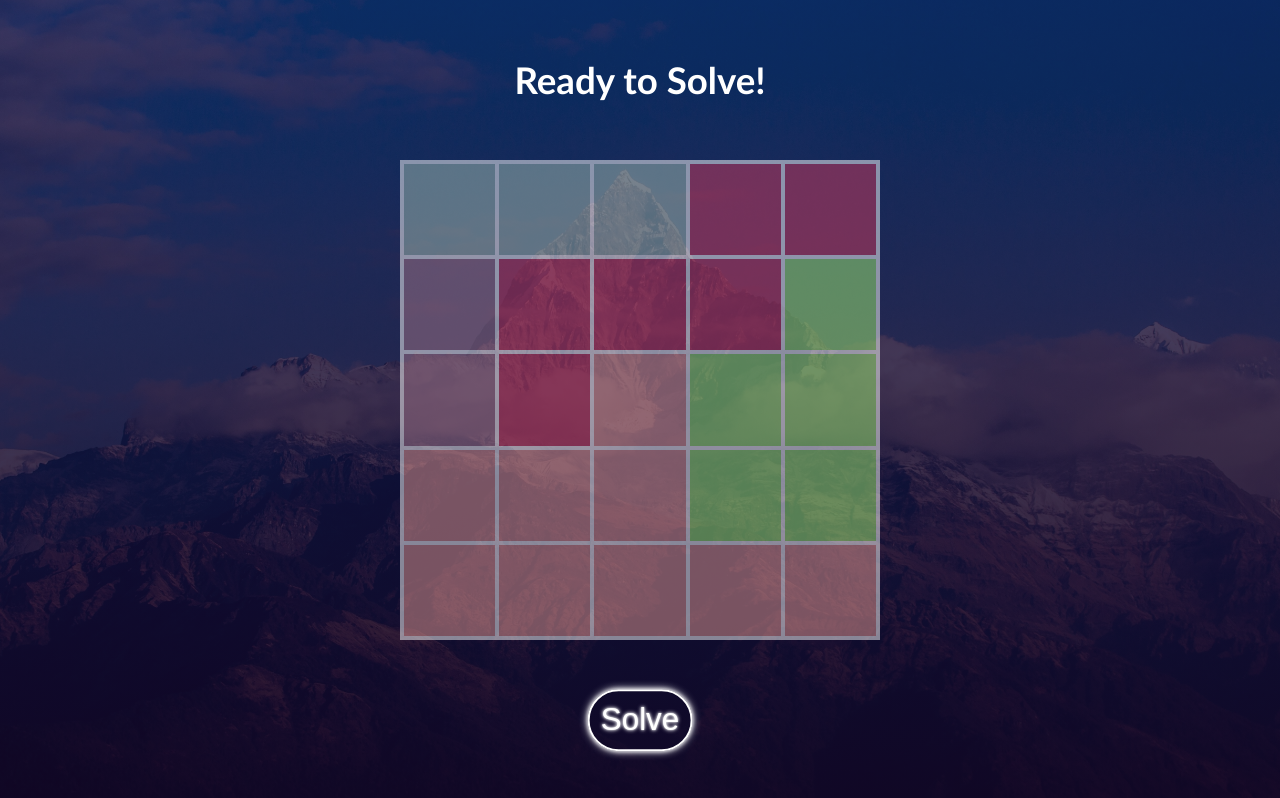
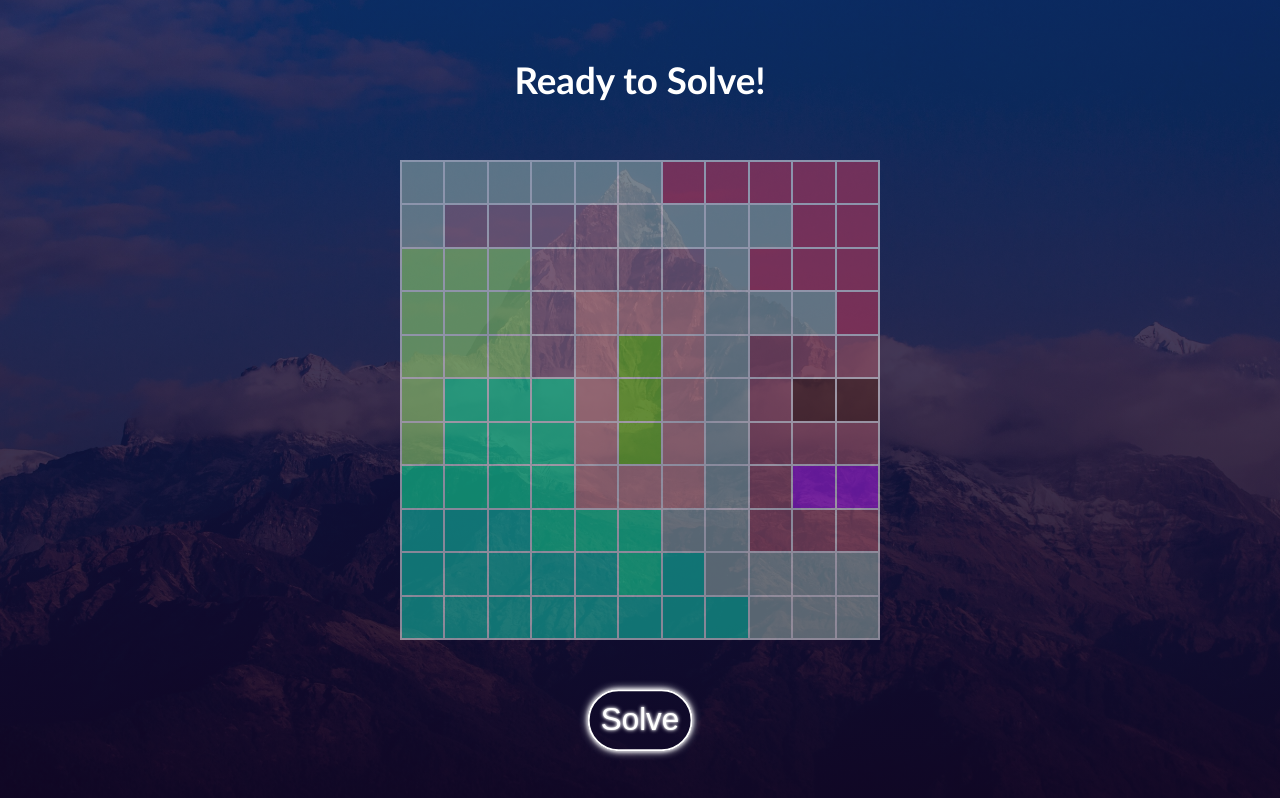
Before and after one commit to bryrybry/hoshiBoshi, a React (Vite) app: page / in a window 1280 px wide. Built offline with nearby package versions, Linux system fonts and the light colour scheme.

Commit message:
added new 11x11 grid and fixed dprx2

```diff
--- a/src/Hoshi.jsx
+++ b/src/Hoshi.jsx
@@ -13,20 +13,28 @@ const Hoshi = () => {
 
   // TEMPORARY:
   const rng = seedrandom('bryry');
-  const rng_list = [[rng(), rng(), rng()], [rng(), rng(), rng()], [rng(), rng(), rng()], [rng(), rng(), rng()], [rng(), rng(), rng()]];
+  const rng_list = Array.from({ length: 11 }, () =>
+    Array.from({ length: 3 }, rng)
+  );
   const index_map = [
-    0, 0, 0, 1, 1,
-    2, 1, 1, 1, 3,
-    2, 1, 4, 3, 3,
-    4, 4, 4, 3, 3,
-    4, 4, 4, 4, 4,
+    0, 0, 0, 0, 0, 0, 1, 1, 1, 1, 1,
+    0, 2, 2, 2, 2, 0, 0, 0, 0, 1, 1,
+    3, 3, 3, 2, 2, 2, 2, 0, 1, 1, 1,
+    3, 3, 3, 2, 4, 4, 4, 0, 0, 0, 1,
+    3, 3, 3, 2, 4, 5, 4, 0, 6, 6, 6,
+    3, 7, 7, 7, 4, 5, 4, 0, 6, 8, 8,
+    3, 7, 7, 7, 4, 5, 4, 0, 6, 6, 6,
+    7, 7, 7, 7, 4, 4, 4, 0, 6, 9, 9,
+    10, 10, 10, 7, 7, 7, 0, 0, 6, 6, 6,
+    10, 10, 10, 10, 10, 7, 10, 0, 0, 0, 0,
+    10, 10, 10, 10, 10, 10, 10, 10, 0, 0, 0,
   ];
   // const index_map = [
-  //   0, 0, 0, 1, 1,
-  //   2, 1, 1, 1, 3,
-  //   2, 1, 4, 3, 3,
-  //   4, 4, 4, 4, 3,
-  //   4, 4, 4, 4, 4,
+  // 0, 0, 0, 1, 1,
+  // 2, 1, 1, 1, 3,
+  // 2, 1, 4, 3, 3,
+  // 4, 4, 4, 3, 3,
+  // 4, 4, 4, 4, 4,
   // ]
   function getNewCell(index, colorId, rng) {
     return {
@@ -42,7 +50,7 @@ const Hoshi = () => {
     };
   }
 
-  const GRID_SIDE_LENGTH = 5;
+  const GRID_SIDE_LENGTH = 11;
   const [cellGrid, setCellGrid] = useState(
     Array.from({ length: GRID_SIDE_LENGTH * GRID_SIDE_LENGTH }, (_, index) => getNewCell(index, index_map[index], rng_list[index_map[index]]))
   );
--- a/src/Solver.js
+++ b/src/Solver.js
@@ -1,4 +1,5 @@
-import { areListsEqual } from "./helper/MiscHelper";
+import { areListsEqual, generateArrayGroupIndices, generateArrayGroupSlices } from "./helper/MiscHelper";
+import { get3x3Around, areNumbersApartBy } from "./helper/GridDecoder";
 
 let dpr = 1; // dots per row lmaoo i have no clue what else to call this
 let allCells = [];
@@ -31,8 +32,6 @@ export function solve(importedCellGrid, setCellGrid, length) {
         return acc;
     }, {});
     cellsByColor = Object.values(colorGroups);
-    console.log(`THE cellsByColor`)
-    console.log(cellsByColor)
 
     loopSolve = true;
     while (loopSolve) {
@@ -70,34 +69,18 @@ function starCells(indices, method) {
                 emptyCellsToBeFilled.push(...selectedArray.filter(cell => !cell.isDot && !cell.isStar).map(cell => cell.index));
             }
         }
+        emptyCellsToBeFilled.push(
+            ...get3x3Around(index, sideLength)
+                .map(index => allCells[index])
+                .filter(cell => !cell.isDot && !cell.isStar)
+                .map(cell => cell.index)
+        );
         emptyCellsToBeFilled = [...new Set(emptyCellsToBeFilled)];
         if (emptyCellsToBeFilled.length) {
-            dotCells(emptyCellsToBeFilled, `Inserting Star into Cell ${index}`);
+            dotCells(emptyCellsToBeFilled, `Star in Cell ${index}`);
         }
     }
     console.log(`[${method}] Starring cells: ${indices}`);
-}
-
-function generateArrayGroupIndices(length) { // 4
-    const list = [];
-    for (let size = 1; size < length; size++) { // 1 to 3
-        for (let i = 0; i <= length - size; i++) { // 0 to 3
-            const innerList = [];
-            for (let s = 0; s < size; s++) { // 0 to 0
-                innerList.push(i + s);
-            }
-            list.push(innerList);
-        }
-    }
-    return list;
-}
-
-function generateArrayGroupSlices(indicesList) {
-    const list = [];
-    for (const indices of indicesList) {
-        list.push([indices[0], indices[indices.length - 1] + 1])
-    }
-    return list;
 }
 
 // degree is the number of rows/cols checked for the pattern
@@ -156,29 +139,47 @@ function DPRx2() { // if a row has 2x the DPR in remaining cells, and they are c
         let rows = []
         let cells = []
         for (let row in Matrix) {
-            let cellCount = Matrix[row].filter(obj => obj.isDot === false).length
-            if (cellCount != dpr * 2) continue
-            rows.push(row)
+            let cells = Matrix[row].filter(obj => !obj.isDot && !obj.isStar);
+            if (cells.length != dpr * 2) continue;
+            if (!(
+                areNumbersApartBy(cells.map(cell => cell.index), 1) ||
+                areNumbersApartBy(cells.map(cell => cell.index), sideLength)
+            )) continue;
+            rows.push(row);
             for (let cell of Matrix[row]) {
-                if (cell.isDot === true) continue
-                let index = allCells.indexOf(cell)
-                cells.push(index)
+                let index = allCells.indexOf(cell);
+                cells.push(index);
             }
         }
-        if (orientation == 'h') {
-            for (let cell of cells) {
-                const dotCellsList = [];
+        const dotCellsList = [];
+        for (let cell of cells) {
+            if (orientation === 'h') {
                 if (cell >= sideLength) {
                     let aboveCellIndex = cell - sideLength;
-                    dotCellsList.push(aboveCellIndex);
+                    if (!allCells[aboveCellIndex].isDot && !allCells[aboveCellIndex].isStar) dotCellsList.push(aboveCellIndex);
                 }
                 if (cell < allCells.length - sideLength) {
                     let belowCellIndex = cell + sideLength;
-                    dotCellsList.push(belowCellIndex);
+                    if (!allCells[belowCellIndex].isDot && !allCells[belowCellIndex].isStar) dotCellsList.push(belowCellIndex);
                 }
-                dotCells(dotCellsList, "DPRx2");
+            } else { // 'v'
+                if (cell % sideLength !== 0) {
+                    let leftCellIndex = cell - 1;
+                    if (!allCells[leftCellIndex].isDot && !allCells[leftCellIndex].isStar) dotCellsList.push(leftCellIndex);
+                }
+                if (cell % sideLength !== sideLength - 1) {
+                    let rightCellIndex = cell + 1;
+                    if (!allCells[rightCellIndex].isDot && !allCells[rightCellIndex].isStar) dotCellsList.push(rightCellIndex);
+                }
             }
         }
+        if (dotCellsList.length) {
+            dotCells(dotCellsList, "DPRx2");
+            loopSolve = true;
+            return;
+        }
+        // loopSolve = true;
+        // return;
     }
 }
 // function solidColours(length) {
--- a/src/helper/GridDecoder.js
+++ b/src/helper/GridDecoder.js
@@ -5,3 +5,33 @@ export function index_to_column(index, side_length) {
 export function index_to_row(index, side_length) {
     return Math.floor(index / side_length);
 }
+
+export function get3x3Around(index, sideLength) {
+    const row = Math.floor(index / sideLength);
+    const col = index % sideLength;
+    const result = [];
+
+    for (let dr = -1; dr <= 1; dr++) {
+        for (let dc = -1; dc <= 1; dc++) {
+            const r = row + dr;
+            const c = col + dc;
+
+            // skip if out of bounds
+            if (r >= 0 && r < sideLength && c >= 0 && c < sideLength) {
+                result.push(r * sideLength + c);
+            }
+        }
+    }
+    return result;
+}
+
+export function areNumbersApartBy(listOfNumbers, difference) {
+  if (listOfNumbers.length < 2) return true; // trivially true for 0 or 1 element
+
+  for (let i = 1; i < listOfNumbers.length; i++) {
+    if (listOfNumbers[i] - listOfNumbers[i - 1] !== difference) {
+      return false;
+    }
+  }
+  return true;
+}
--- a/src/helper/MiscHelper.js
+++ b/src/helper/MiscHelper.js
@@ -5,3 +5,25 @@ export function areListsEqual(list1, list2) {
     if (list1.length !== list2.length) return false;
     return list1.every((item, index) => deepEqual(item, list2[index]));
 }
+
+export function generateArrayGroupIndices(length) { // 4
+    const list = [];
+    for (let size = 1; size < length; size++) { // 1 to 3
+        for (let i = 0; i <= length - size; i++) { // 0 to 3
+            const innerList = [];
+            for (let s = 0; s < size; s++) { // 0 to 0
+                innerList.push(i + s);
+            }
+            list.push(innerList);
+        }
+    }
+    return list;
+}
+
+export function generateArrayGroupSlices(indicesList) {
+    const list = [];
+    for (const indices of indicesList) {
+        list.push([indices[0], indices[indices.length - 1] + 1])
+    }
+    return list;
+}
--- a/src/stylesheets/Grid.module.css
+++ b/src/stylesheets/Grid.module.css
@@ -13,6 +13,7 @@
     display: flex;
     justify-content: center;
     align-items: center;
+    font-size: 1rem;
 }
 
 .cell.clickable {
```
